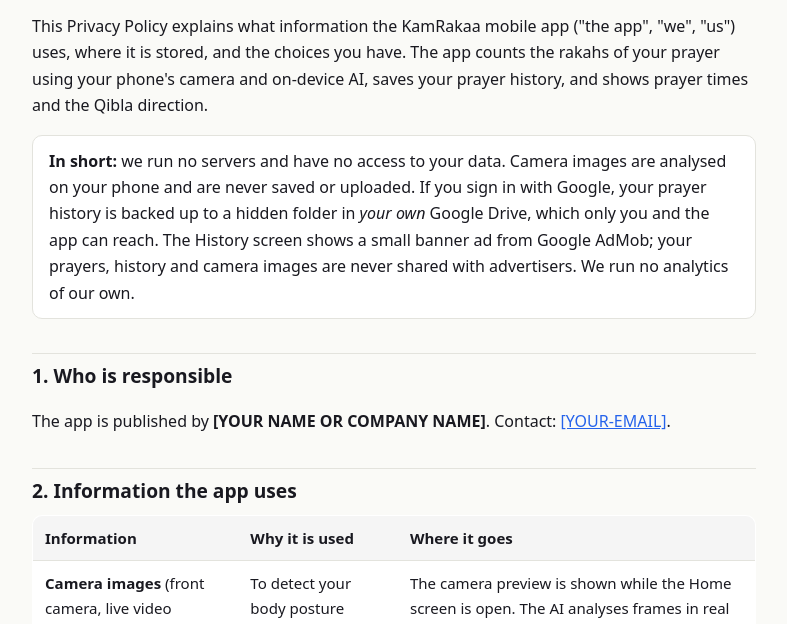
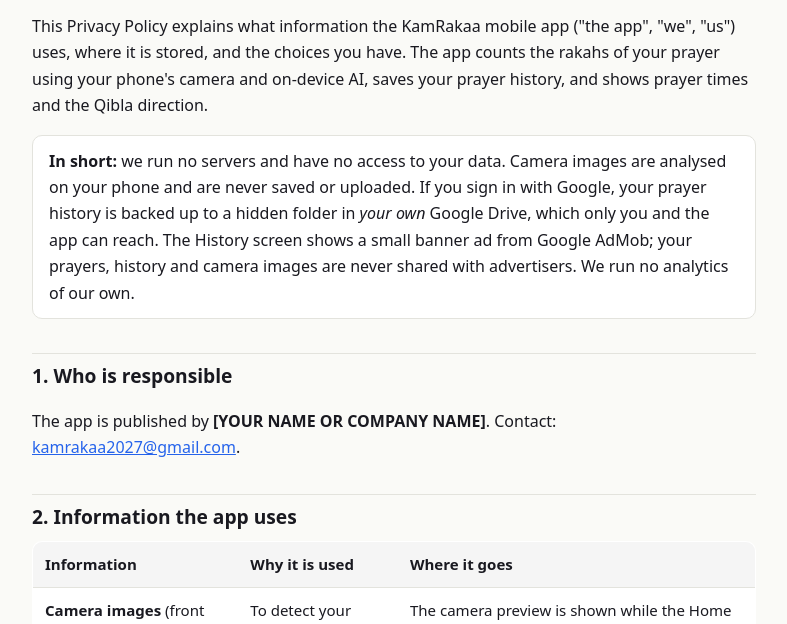
Before and after one commit to alkashkyforai/kamrakaa, a plain HTML site: page privacy.html in a window 1280 px wide. Shown: the part 176-800 px from the top of the page, without its empty margins (246-1033 px from the left). Drawn offline with Linux system fonts and the light colour scheme.

Commit message:
updating privacy policy after adding admob in our app

```diff
--- a/privacy.html
+++ b/privacy.html
@@ -67,7 +67,7 @@
 </div>
 
 <h2>1. Who is responsible</h2>
-<p>The app is published by <strong>[YOUR NAME OR COMPANY NAME]</strong>. Contact: <a class="ltr" href="mailto:[YOUR-EMAIL]">[YOUR-EMAIL]</a>.</p>
+<p>The app is published by <strong>[YOUR NAME OR COMPANY NAME]</strong>. Contact: <a class="ltr" href="mailto:kamrakaa2027@gmail.com">kamrakaa2027@gmail.com</a>.</p>
 
 <h2>2. Information the app uses</h2>
 <table>
@@ -127,7 +127,7 @@
 <p><strong>Advertising (Google AdMob).</strong> The app shows one small banner ad, only on the History screen, provided by Google AdMob. It is never shown on the Home screen while you pray or count. To serve and measure ads, Google's ads software on your phone may collect and use your device's advertising ID, IP address, and device and app information, and may use similar on-device identifiers. This happens directly between your phone and Google under <a href="https://policies.google.com/privacy">Google's Privacy Policy</a>; we do not receive that data.</p>
 <ul>
   <li>We ask Google for <strong>non-personalized ads only</strong> and request General-audience (G) rated content.</li>
-  <li>We block sensitive ad categories, such as dating, gambling, alcohol, and content with significant skin exposure, and we review the ads shown. No filter is perfect: if you see an inappropriate ad, tell us at <a class="ltr" href="mailto:[YOUR-EMAIL]">[YOUR-EMAIL]</a> and we will block that advertiser.</li>
+  <li>We block sensitive ad categories, such as dating, gambling, alcohol, and content with significant skin exposure, and we review the ads shown. No filter is perfect: if you see an inappropriate ad, tell us at <a class="ltr" href="mailto:kamrakaa2027@gmail.com">kamrakaa2027@gmail.com</a> and we will block that advertiser.</li>
   <li>The app never passes your prayer history, camera images, or Google account details to advertisers.</li>
   <li>Where the law requires it (for example in the EEA and UK), the app shows a Google consent message and respects your choice.</li>
   <li>You can reset your advertising ID or opt out of ad personalization in your phone's settings (on Android: Settings &rarr; Google &rarr; Ads; the wording varies by phone).</li>
@@ -170,13 +170,13 @@ and its Arabic twin to the Arabic list below; otherwise leave both out.
 <p>The app is a general-audience religious utility and is not directed at children under 13. We do not knowingly collect personal information from children. Because we receive no data at all, a parent or guardian can manage everything by deleting the data on the device or in the child's own Google account.</p>
 
 <h2>10. Your rights</h2>
-<p>Depending on where you live (for example under the EU/UK GDPR or similar laws), you may have rights to access, correct, delete, or export your data and to object to processing. Because your data lives only on your device and in your own Google Drive, you can exercise these rights directly (see section 7). You can also contact us at <a class="ltr" href="mailto:[YOUR-EMAIL]">[YOUR-EMAIL]</a>.</p>
+<p>Depending on where you live (for example under the EU/UK GDPR or similar laws), you may have rights to access, correct, delete, or export your data and to object to processing. Because your data lives only on your device and in your own Google Drive, you can exercise these rights directly (see section 7). You can also contact us at <a class="ltr" href="mailto:kamrakaa2027@gmail.com">kamrakaa2027@gmail.com</a>.</p>
 
 <h2>11. Changes to this policy</h2>
 <p>If we change how the app handles data, we will update this page and the "Last updated" date above. Significant changes will also be noted in the app or its store listing.</p>
 
 <h2>12. Contact</h2>
-<p><a class="ltr" href="mailto:[YOUR-EMAIL]">[YOUR-EMAIL]</a></p>
+<p><a class="ltr" href="mailto:kamrakaa2027@gmail.com">kamrakaa2027@gmail.com</a></p>
 
 </article>
 
@@ -193,7 +193,7 @@ and its Arabic twin to the Arabic list below; otherwise leave both out.
 </div>
 
 <h2>1. الجهة المسؤولة</h2>
-<p>ينشر التطبيق <strong>[اسمك أو اسم شركتك]</strong>. للتواصل: <a class="ltr" href="mailto:[YOUR-EMAIL]">[YOUR-EMAIL]</a>.</p>
+<p>ينشر التطبيق <strong>[اسمك أو اسم شركتك]</strong>. للتواصل: <a class="ltr" href="mailto:kamrakaa2027@gmail.com">kamrakaa2027@gmail.com</a>.</p>
 
 <h2>2. المعلومات التي يستخدمها التطبيق</h2>
 <table>
@@ -253,7 +253,7 @@ and its Arabic twin to the Arabic list below; otherwise leave both out.
 <p><strong>الإعلانات (Google AdMob).</strong> يعرض التطبيق لافتة إعلانية صغيرة واحدة فقط في شاشة السجلّ، تقدّمها Google AdMob. ولا تظهر أبداً في الشاشة الرئيسية أثناء صلاتك أو عدّها. ولعرض الإعلانات وقياس أدائها قد يجمع برنامج الإعلانات من Google على هاتفك معرّف الإعلانات وعنوان IP ومعلومات الجهاز والتطبيق ويستخدمها، وقد يستخدم معرّفات مشابهة على الجهاز. يتم ذلك مباشرة بين هاتفك وGoogle وفق <a href="https://policies.google.com/privacy">سياسة الخصوصية</a> الخاصة بها؛ ونحن لا نستلم هذه البيانات.</p>
 <ul>
   <li>نطلب من Google <strong>إعلانات غير مخصّصة فقط</strong> ومحتوى مصنّفاً للجمهور العام (G).</li>
-  <li>نحجب فئات الإعلانات الحساسة، مثل المواعدة والمقامرة والكحول والمحتوى الذي يُظهر قدراً كبيراً من التعرّي، ونراجع الإعلانات المعروضة. لا يوجد مرشّح مثالي تماماً: إذا رأيت إعلاناً غير لائق فراسلنا على <a class="ltr" href="mailto:[YOUR-EMAIL]">[YOUR-EMAIL]</a> وسنحجب ذلك المعلِن.</li>
+  <li>نحجب فئات الإعلانات الحساسة، مثل المواعدة والمقامرة والكحول والمحتوى الذي يُظهر قدراً كبيراً من التعرّي، ونراجع الإعلانات المعروضة. لا يوجد مرشّح مثالي تماماً: إذا رأيت إعلاناً غير لائق فراسلنا على <a class="ltr" href="mailto:kamrakaa2027@gmail.com">kamrakaa2027@gmail.com</a> وسنحجب ذلك المعلِن.</li>
   <li>لا ينقل التطبيق سجلّ صلواتك ولا صور الكاميرا ولا بيانات حساب Google إلى المعلنين أبداً.</li>
   <li>حيثما يشترط القانون ذلك (مثل المنطقة الاقتصادية الأوروبية والمملكة المتحدة) يعرض التطبيق رسالة موافقة من Google ويحترم اختيارك.</li>
   <li>يمكنك إعادة تعيين معرّف الإعلانات أو إيقاف تخصيص الإعلانات من إعدادات هاتفك (على أندرويد: الإعدادات &larr; Google &larr; الإعلانات؛ وقد تختلف التسمية بحسب الهاتف).</li>
@@ -291,13 +291,13 @@ and its Arabic twin to the Arabic list below; otherwise leave both out.
 <p>التطبيق أداة دينية للجمهور العام وليس موجّهاً للأطفال دون 13 عاماً. لا نجمع عن علم معلومات شخصية من الأطفال. ولأننا لا نستلم أي بيانات إطلاقاً، يمكن لولي الأمر إدارة كل شيء بحذف البيانات من الجهاز أو من حساب Google الخاص بالطفل.</p>
 
 <h2>10. حقوقك</h2>
-<p>بحسب مكان إقامتك (مثل اللائحة الأوروبية/البريطانية GDPR أو قوانين مشابهة) قد تكون لك حقوق في الوصول إلى بياناتك أو تصحيحها أو حذفها أو تصديرها، وفي الاعتراض على معالجتها. ولأن بياناتك موجودة فقط على جهازك وفي Google Drive الخاص بك، يمكنك ممارسة هذه الحقوق مباشرة (انظر البند 7). ويمكنك أيضاً مراسلتنا على <a class="ltr" href="mailto:[YOUR-EMAIL]">[YOUR-EMAIL]</a>.</p>
+<p>بحسب مكان إقامتك (مثل اللائحة الأوروبية/البريطانية GDPR أو قوانين مشابهة) قد تكون لك حقوق في الوصول إلى بياناتك أو تصحيحها أو حذفها أو تصديرها، وفي الاعتراض على معالجتها. ولأن بياناتك موجودة فقط على جهازك وفي Google Drive الخاص بك، يمكنك ممارسة هذه الحقوق مباشرة (انظر البند 7). ويمكنك أيضاً مراسلتنا على <a class="ltr" href="mailto:kamrakaa2027@gmail.com">kamrakaa2027@gmail.com</a>.</p>
 
 <h2>11. التغييرات على هذه السياسة</h2>
 <p>إذا غيّرنا طريقة تعامل التطبيق مع البيانات فسنحدّث هذه الصفحة وتاريخ «آخر تحديث» أعلاه. وسنشير إلى التغييرات الجوهرية أيضاً داخل التطبيق أو في صفحته على المتجر.</p>
 
 <h2>12. التواصل</h2>
-<p><a class="ltr" href="mailto:[YOUR-EMAIL]">[YOUR-EMAIL]</a></p>
+<p><a class="ltr" href="mailto:kamrakaa2027@gmail.com">kamrakaa2027@gmail.com</a></p>
 
 </article>
 
```
Also changed, not shown: delete-account.html (+2 -2 lines).
